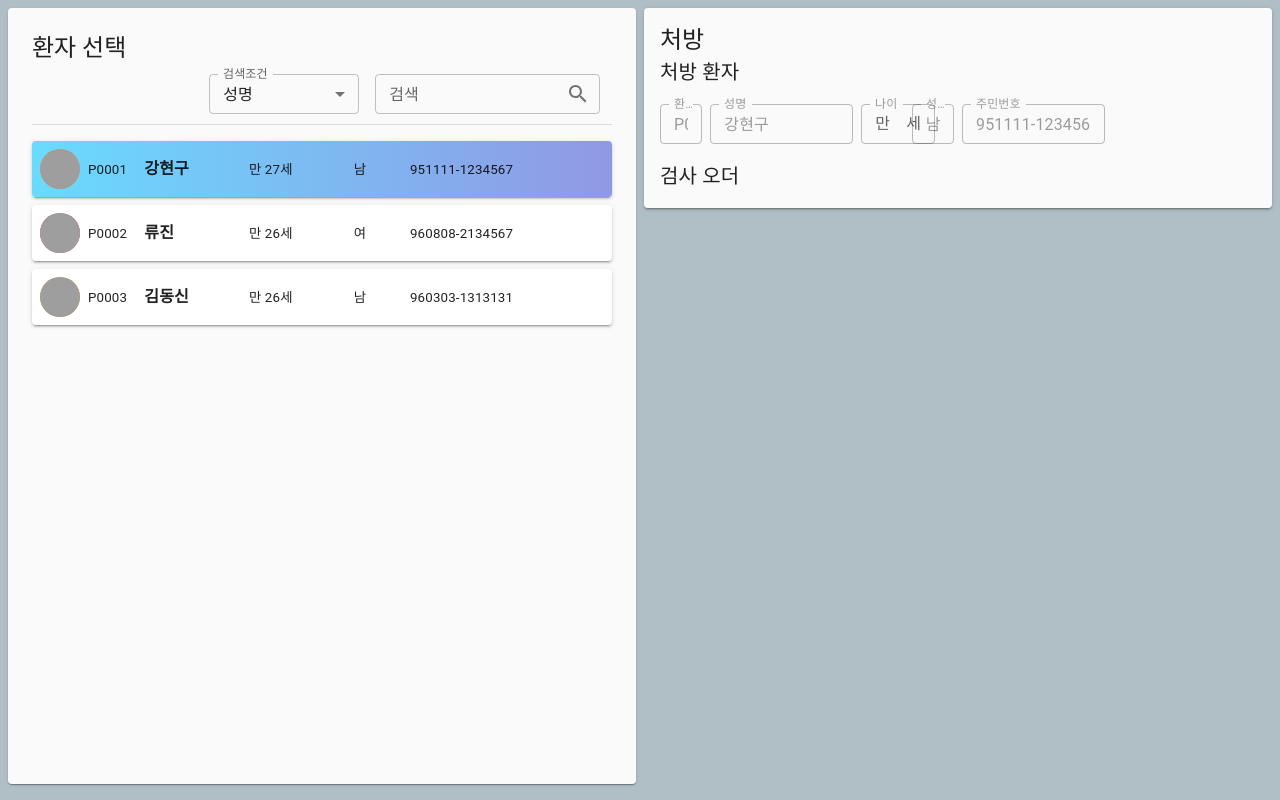
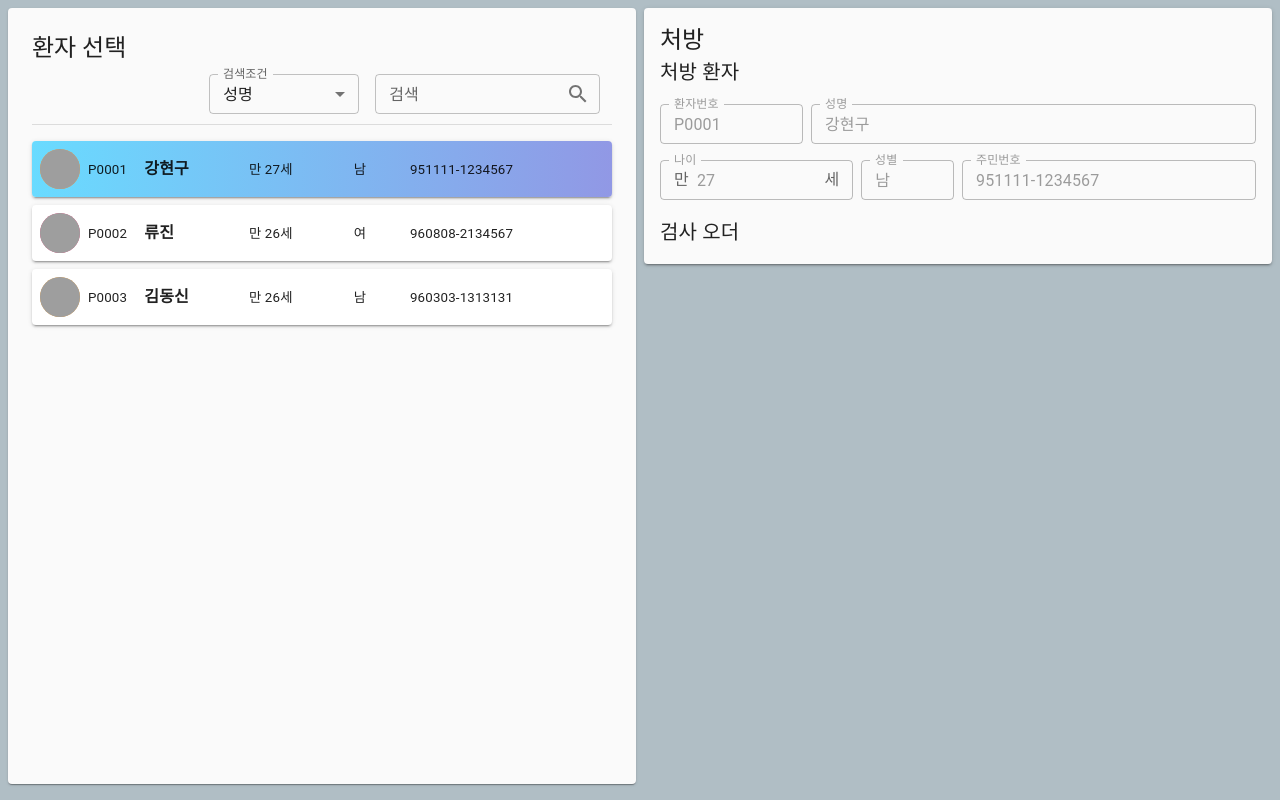
Before and after one commit to rkdgusrn1212/laboratory_information_system, a React (Create React App) app in the folder front/: page /order in a window 1280 px wide. Built offline with nearby package versions, Linux system fonts and the light colour scheme; grey boxes are pictures that could not be loaded.

Commit message:
처방 환자 필드 간격 조정

```diff
--- a/front/src/components/order/PrescriptionForm.tsx
+++ b/front/src/components/order/PrescriptionForm.tsx
@@ -31,8 +31,9 @@ const PrescriptionForm: React.FC<{ patient: Patient | null }> = ({
           <Grid item xs={12}>
             <Typography variant="h6">처방 환자</Typography>
           </Grid>
-          <Grid item xs={1}>
+          <Grid item xs={3} xl={1}>
             <TextField
+              fullWidth
               size="small"
               type="text"
               label="환자번호"
@@ -40,8 +41,9 @@ const PrescriptionForm: React.FC<{ patient: Patient | null }> = ({
               value={patient?.no}
             />
           </Grid>
-          <Grid item xs={3}>
+          <Grid item xs={9} xl={3.5}>
             <TextField
+              fullWidth
               size="small"
               type="text"
               label="성명"
@@ -49,8 +51,9 @@ const PrescriptionForm: React.FC<{ patient: Patient | null }> = ({
               value={patient?.name}
             />
           </Grid>
-          <Grid item xs={1}>
+          <Grid item xs={4} xl={1.5}>
             <TextField
+              fullWidth
               type="number"
               size="small"
               disabled
@@ -66,8 +69,9 @@ const PrescriptionForm: React.FC<{ patient: Patient | null }> = ({
               value={age}
             />
           </Grid>
-          <Grid item xs={1}>
+          <Grid item xs={2} xl={1}>
             <TextField
+              fullWidth
               type="text"
               size="small"
               label="성별"
@@ -75,8 +79,9 @@ const PrescriptionForm: React.FC<{ patient: Patient | null }> = ({
               value={patient?.male ? '남' : '여'}
             />
           </Grid>
-          <Grid item xs={3}>
+          <Grid item xs={6} xl={5}>
             <TextField
+              fullWidth
               type="text"
               size="small"
               label="주민번호"
```
